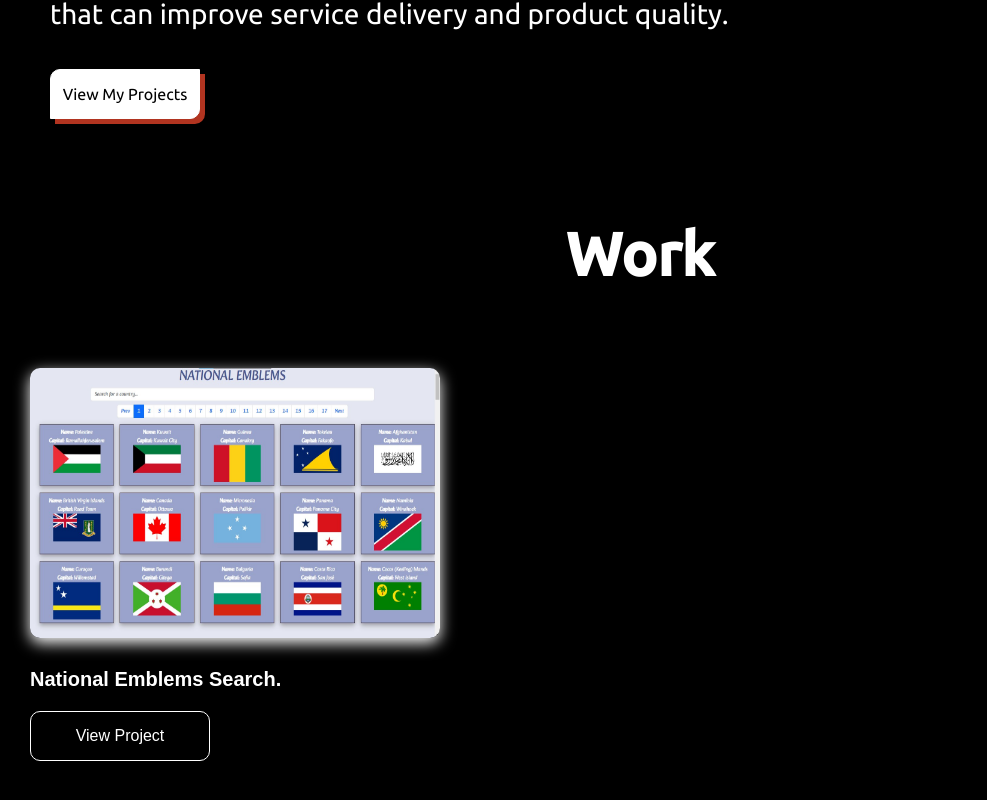
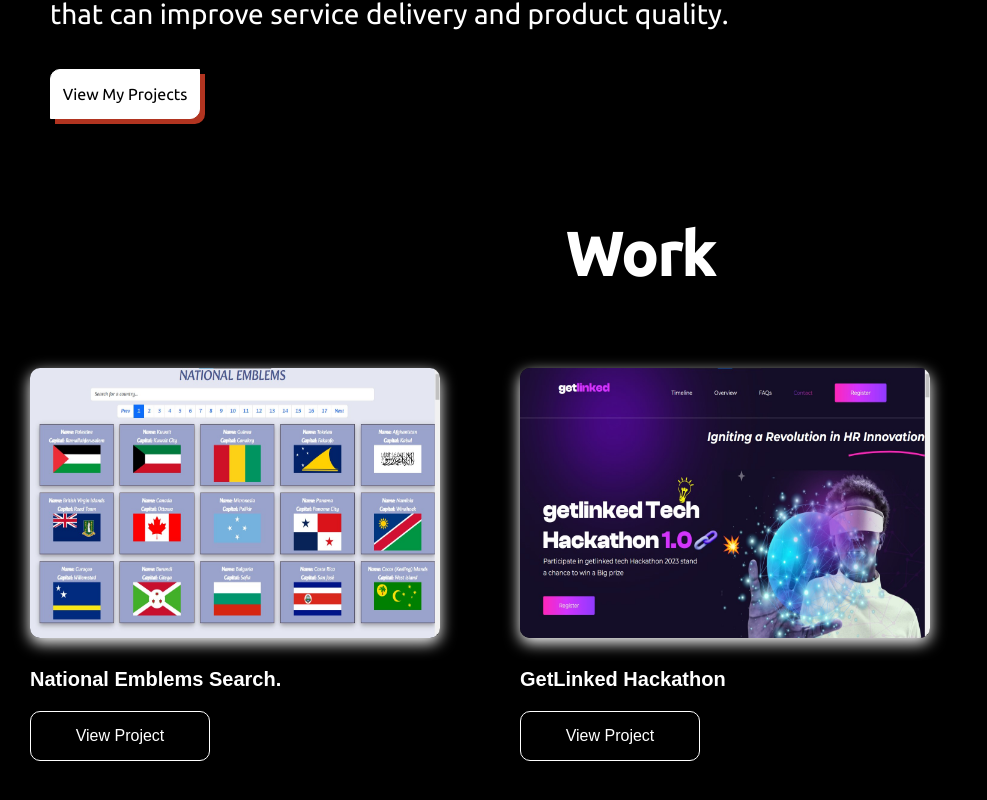
Before and after one commit to harzyz/portfolio, a React (Vite) app: page / in a window 1280 px wide. Shown: the part 622-1422 px from the top of the page, without its empty margins (0-987 px from the left). Built offline with nearby package versions, Linux system fonts and the light colour scheme; a web font is replaced by a local one.

Commit message:
first commit

```diff
--- a/src/components/Work.jsx
+++ b/src/components/Work.jsx
@@ -4,6 +4,7 @@
   return (
     <div>
       <h1 id='work' className="workTitle">Work</h1>
+      <div className="imgWrapper">
       {WorkData.map((bros) => (
       <div key={bros.id} className="imageFrameTrack">
         <div>
@@ -22,6 +23,7 @@
         </div>
       </div>
       ))}
+      </div>
 
 
     </div>
--- a/src/data/Data.jsx
+++ b/src/data/Data.jsx
@@ -1,4 +1,5 @@
 import img01 from '../../public/portfolioWork1.jpg'
+import img02 from '../../public/hackathonSS.jpg'
 
 const WorkData = [
   {
@@ -6,6 +7,12 @@
     ss: `${img01}`,
     title: 'National Emblems Search.',
     link: 'https://country-search2-0.vercel.app/'
+  },
+  {
+    id: 1,
+    ss: `${img02}`,
+    title: 'GetLinked Hackathon',
+    link: 'https://hackathon-three-liard.vercel.app/'
   }
 ]
 
--- a/src/index.css
+++ b/src/index.css
@@ -99,6 +99,10 @@
   margin-top: 80px;
   margin-left: 30px;
 }
+.imgWrapper{
+  display: flex;
+  gap: 50px;
+}
 .imageFrame{
   height: 270px;
   width: 410px;
```
Also changed, not shown: public/hackathonSS.jpg (added).
